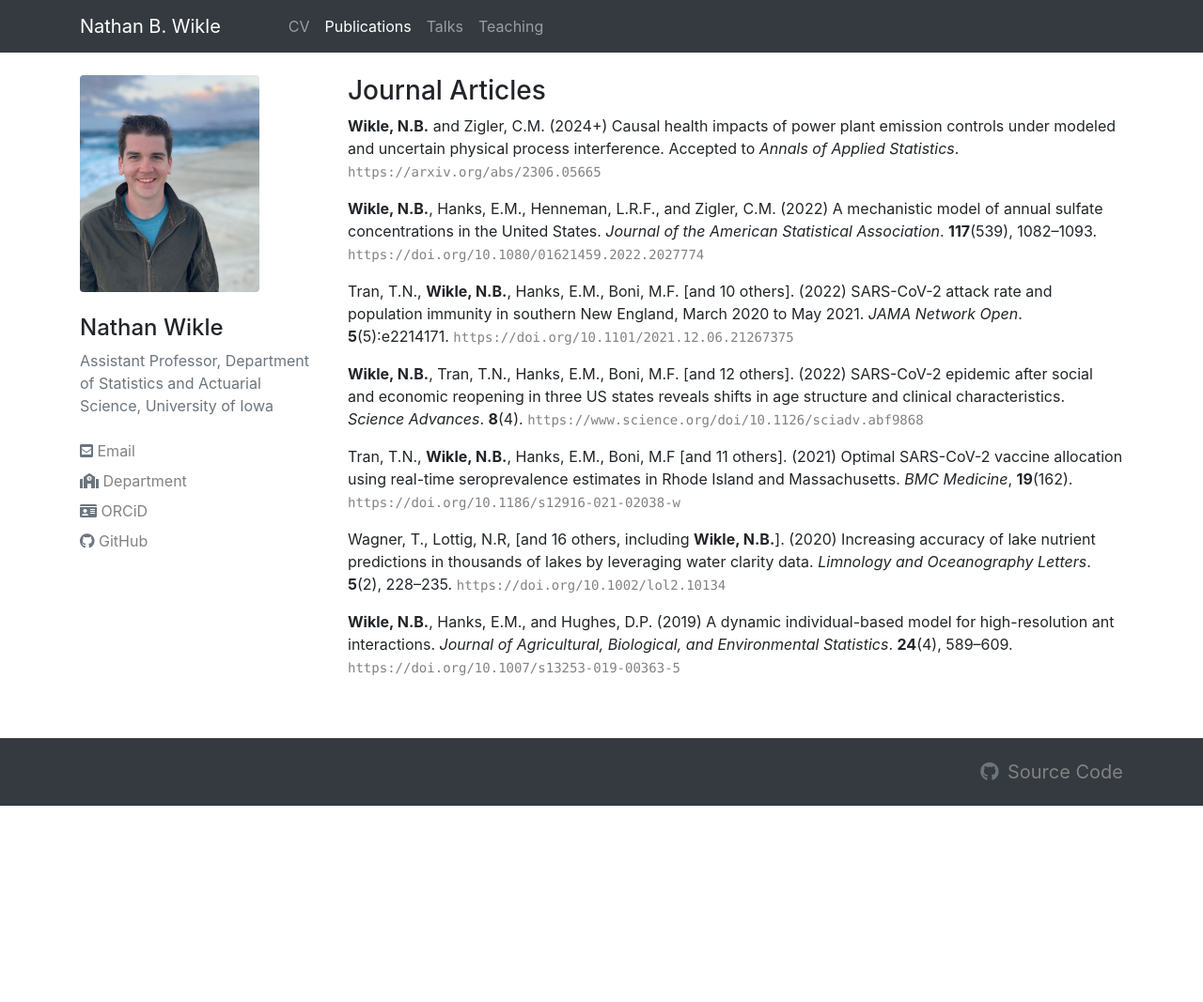
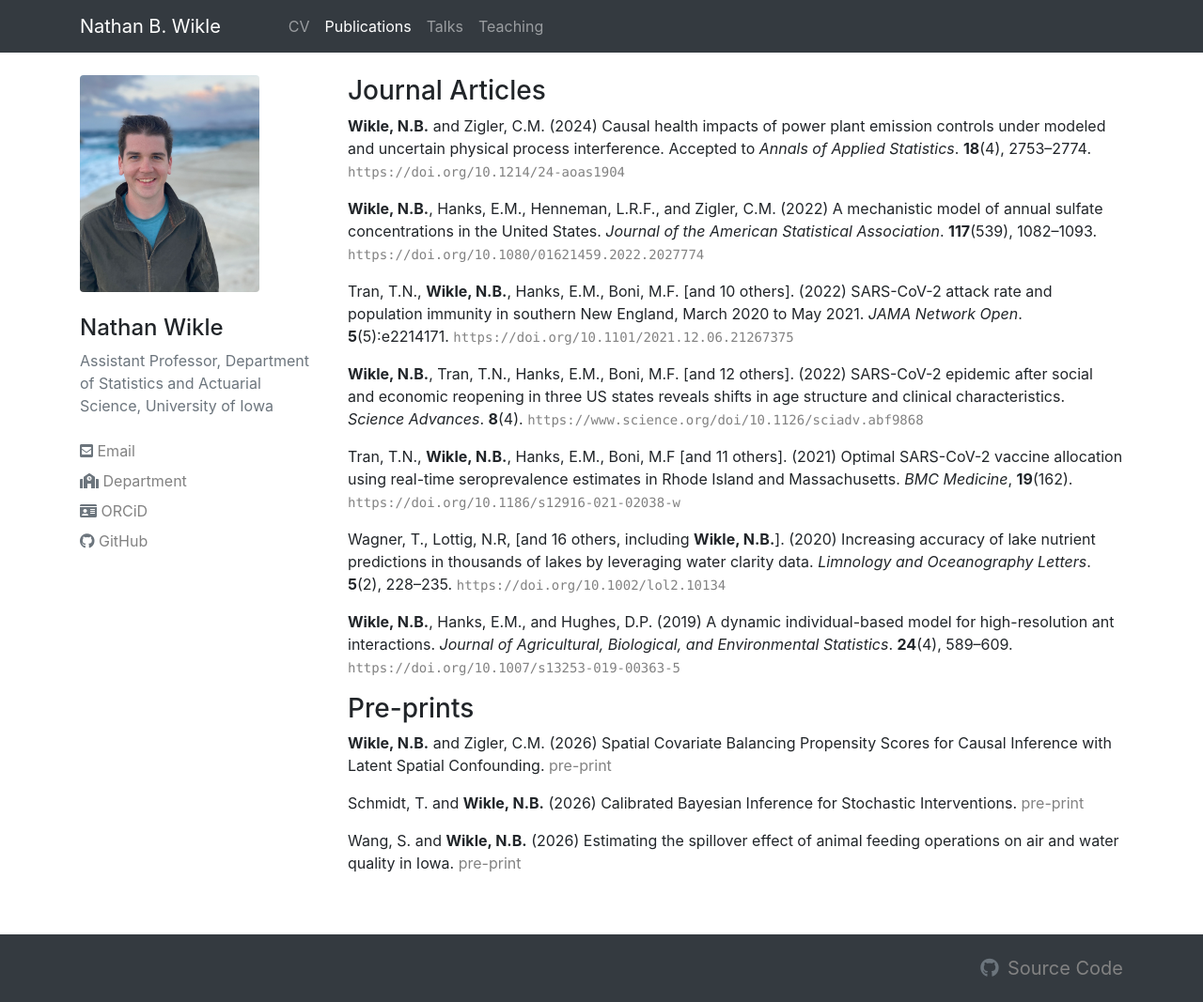
Before and after one commit to nbwikle/nbwikle.github.io, a Jekyll site: the page built from pages/publications.md, in a window 1280 px wide. Shown: the whole page at 94% size. Built offline with Jekyll 4.4.1, drawn with Linux system fonts in a browser that asks for light colours; nearby versions of some CDN libraries; before the commit the page ends 900 px from its top, so only the background shows below that.

Commit message:
Added preprint.

```diff
--- a/pages/publications.md
+++ b/pages/publications.md
@@ -6,7 +6,7 @@ permalink: publications.html
 
 ### Journal Articles
 
-**Wikle, N.B.** and Zigler, C.M. (2024+) Causal health impacts of power plant emission controls under modeled and uncertain physical process interference. Accepted to *Annals of Applied Statistics*.  [`https://arxiv.org/abs/2306.05665`](https://arxiv.org/abs/2306.05665){:target="_blank" rel="noopener"}
+**Wikle, N.B.** and Zigler, C.M. (2024) Causal health impacts of power plant emission controls under modeled and uncertain physical process interference. Accepted to *Annals of Applied Statistics*. **18**(4), 2753--2774. [`https://doi.org/10.1214/24-aoas1904`](https://doi.org/10.1214/24-aoas1904){:target="_blank" rel="noopener"}
 
 **Wikle, N.B.**, Hanks, E.M., Henneman, L.R.F., and Zigler, C.M. (2022) A mechanistic model of annual sulfate concentrations in the United States. *Journal of the American Statistical Association*. **117**(539), 1082--1093.  [`https://doi.org/10.1080/01621459.2022.2027774`](https://doi.org/10.1080/01621459.2022.2027774){:target="_blank" rel="noopener"}
 
@@ -19,3 +19,12 @@ Tran, T.N., **Wikle, N.B.**, Hanks, E.M., Boni, M.F [and 11 others]. (2021) Opti
 Wagner, T., Lottig, N.R, [and 16 others, including **Wikle, N.B.**]. (2020) Increasing accuracy of lake nutrient predictions in thousands of lakes by leveraging water clarity data. *Limnology and Oceanography Letters*. **5**(2), 228--235. [`https://doi.org/10.1002/lol2.10134`](https://doi.org/10.1002/lol2.10134){:target="_blank" rel="noopener"}
 
 **Wikle, N.B.**, Hanks, E.M., and Hughes, D.P. (2019) A dynamic individual-based model for high-resolution ant interactions. *Journal of Agricultural, Biological, and Environmental Statistics*. **24**(4), 589--609. [`https://doi.org/10.1007/s13253-019-00363-5`](https://doi.org/10.1007/s13253-019-00363-5){:target="_blank" rel="noopener"}
+
+
+### Pre-prints
+
+**Wikle, N.B.** and Zigler, C.M. (2026) Spatial Covariate Balancing Propensity Scores for Causal Inference with Latent Spatial Confounding. [pre-print](Wikle_Zigler-SpatialCBPSWithLatentSpatialConfounding-2026.pdf){:target="_blank" rel="noopener"}
+
+Schmidt, T. and **Wikle, N.B.** (2026) Calibrated Bayesian Inference for Stochastic Interventions. [pre-print](Wikle_Zigler-SpatialCBPSWithLatentSpatialConfounding-2026.pdf){:target="_blank" rel="noopener"}
+
+Wang, S. and **Wikle, N.B.** (2026) Estimating the spillover effect of animal feeding operations on air and water quality in Iowa. [pre-print](Wikle_Zigler-SpatialCBPSWithLatentSpatialConfounding-2026.pdf){:target="_blank" rel="noopener"}
```
Also changed, not shown: 1 other file.
